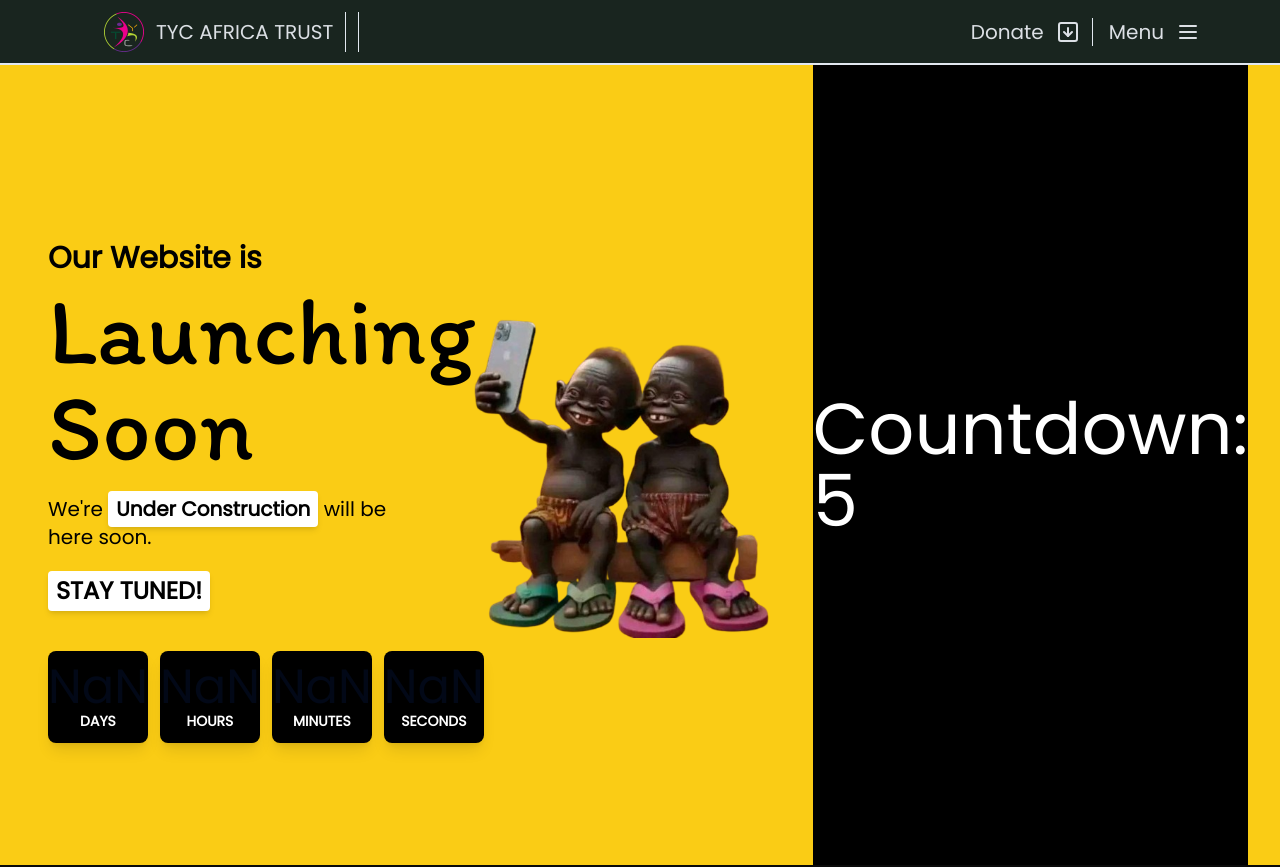
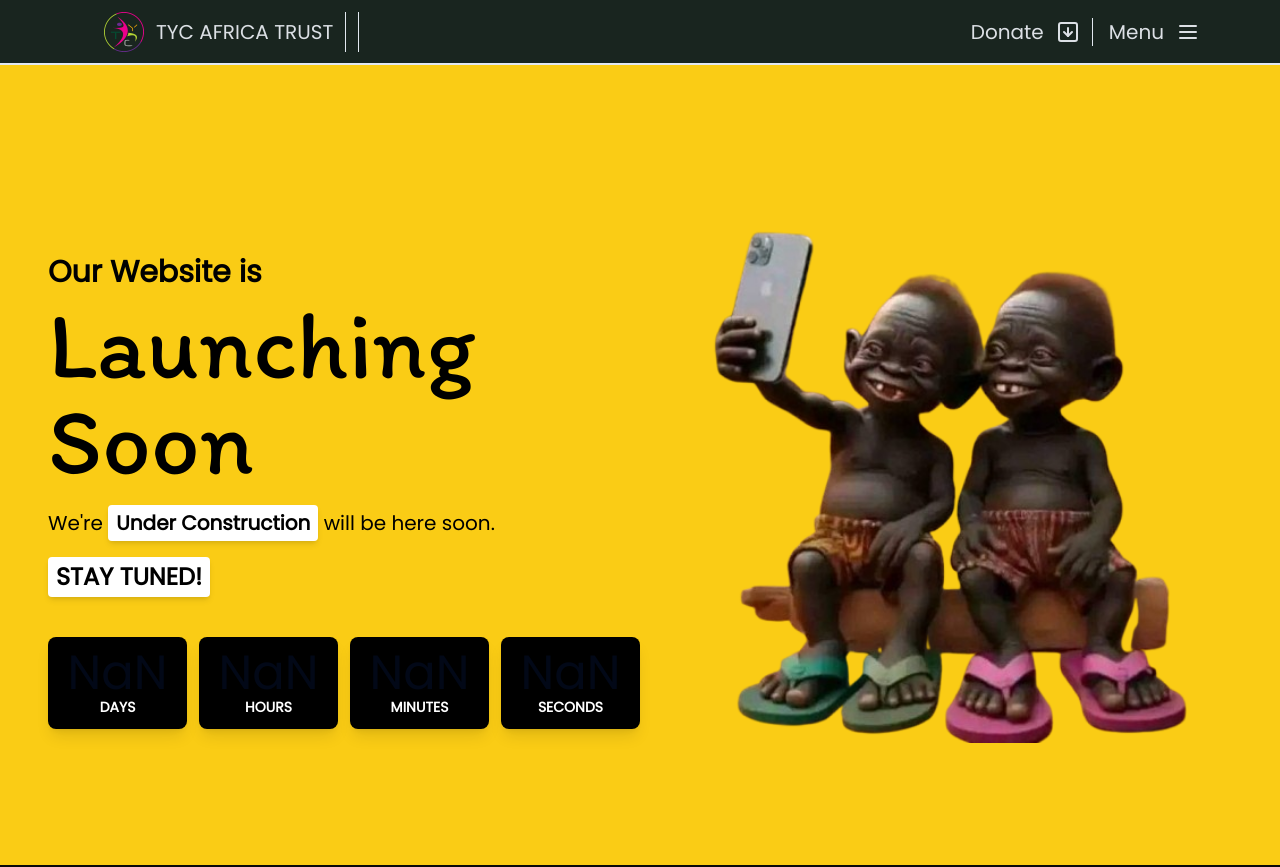
Before and after one commit to BabaMboga/TYC-main, a Next.js app: page / in a window 1280 px wide. Shown: the top 867 px of the page. Built offline with nearby package versions, Linux system fonts and the light colour scheme.

Commit message:
fixed confetti

```diff
--- a/components/LaunchCountdown.tsx
+++ b/components/LaunchCountdown.tsx
@@ -57,15 +57,12 @@ const LaunchCountdown = ({onEnd} : {onEnd: () => void}) => {
             className='w-full max-w-[650px] h-auto'
           />
         </aside>
+        <div className="flex flex-col items-center justify-center min-h-screen bg-black text-white">
+          {showConfetti && <Confetti width={width} height={height} />}
+
+        </div>
       </section>
-      <div className="flex flex-col items-center justify-center min-h-screen bg-black text-white">
-        {showConfetti && <Confetti width={width} height={height} />}
-        {!showConfetti && (
-          <div>
-            <h1 className="text-7xl">Countdown: {timeLeft}</h1>
-          </div>
-        )}
-    </div>
+
     </main>
   )
 }
--- a/components/ui/Timer.tsx
+++ b/components/ui/Timer.tsx
@@ -32,9 +32,9 @@ const getTimeLeft = (expiry: string) : TimeCount => {
     const snd = Math.floor((difference / 1000) % 60 );
 
     days = dys < 10 ? `0${dys}` : dys.toString();
-    hours = hrs < 10 ? `0${dys}` : hrs.toString();
-    minutes = mnt < 10 ? `0${dys}` : mnt.toString();
-    seconds = snd < 10 ? `0${dys}` : snd.toString();
+    hours = hrs < 10 ? `0${hrs}` : hrs.toString();
+    minutes = mnt < 10 ? `0${mnt}` : mnt.toString();
+    seconds = snd < 10 ? `0${snd}` : snd.toString();
 
 
     return {
@@ -53,7 +53,9 @@ const Timer = ({launchDate} : {launchDate: string}) => {
     useEffect(() => {
         const interval = setInterval(() => {
             setTimeLeft(getTimeLeft(launchDate));
-        }, 1000)
+        }, 1000);
+
+        return () => clearInterval(interval); // Cleanup
     }, [launchDate])
 
 
```
